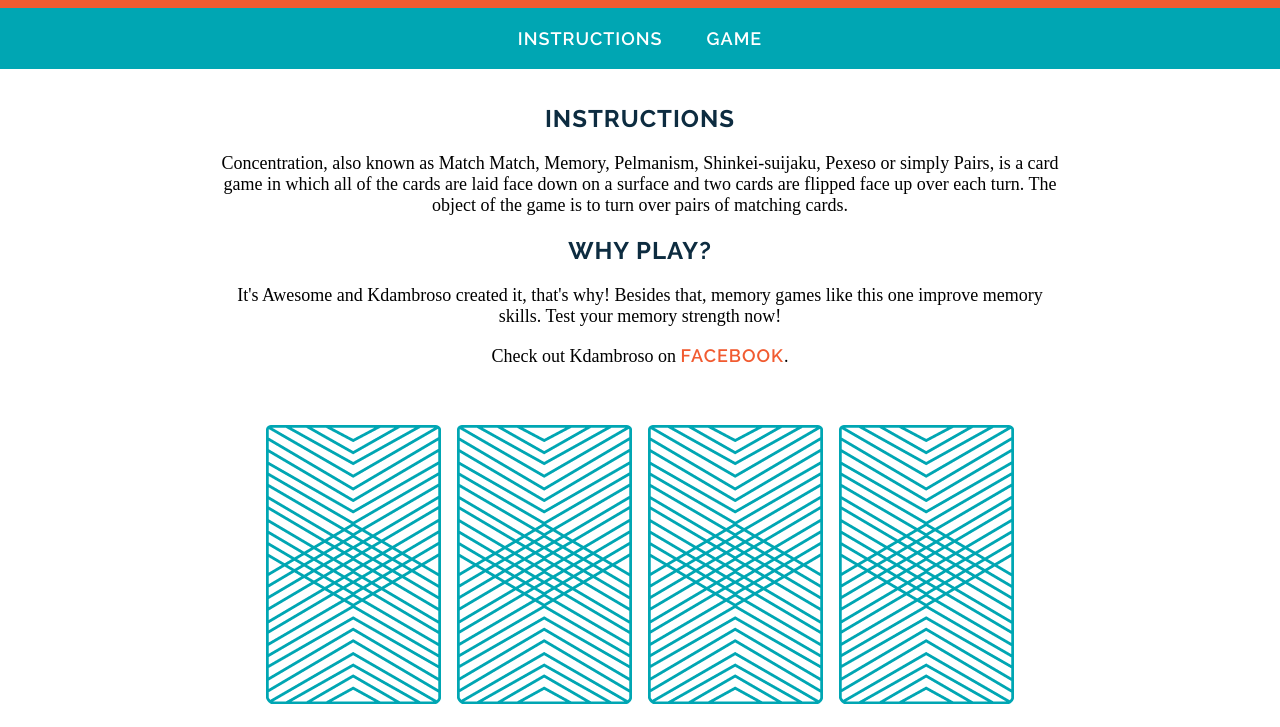
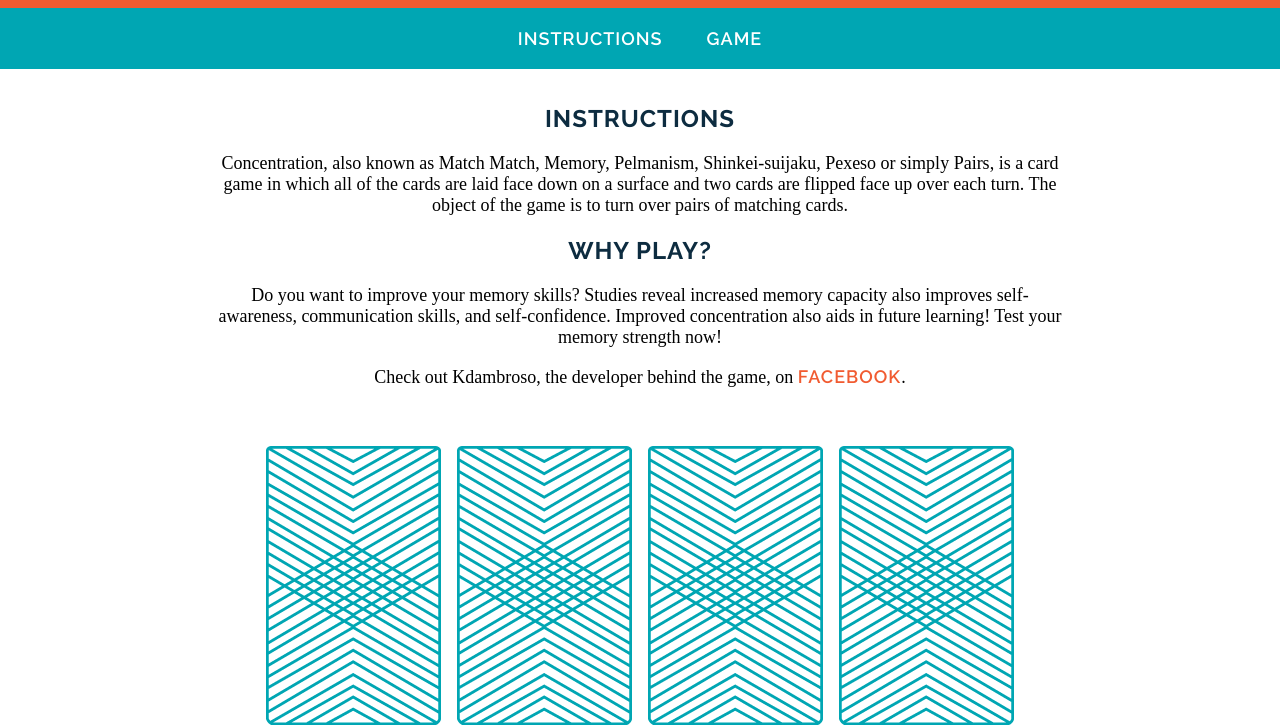
Before and after one commit to kdambroso/wdi-fundamentals-memorygame, a plain HTML site: page memory_game/index.html in a window 1280 px wide. Shown: the part 105-832 px from the top of the page. Drawn offline with Linux system fonts and the light colour scheme; a web font is replaced by a local one.

Commit message:
changed description

```diff
--- a/memory_game/index.html
+++ b/memory_game/index.html
@@ -17,8 +17,8 @@
 	<h2>Instructions</h2>
 		<p>Concentration, also known as Match Match, Memory, Pelmanism, Shinkei-suijaku, Pexeso or simply Pairs, is a card game in which all of the cards are laid face down on a surface and two cards are flipped face up over each turn. The object of the game is to turn over pairs of matching cards.</p>
 	<h2>Why Play?</h2>
-		<p>It's Awesome and Kdambroso created it, that's why! Besides that, memory games like this one improve memory skills. Test your memory strength now!</p>
-		<p>Check out Kdambroso on <a class="facebook" href="https://www.facebook.com/kellie.dambroso">Facebook</a>.</p>
+		<p>Do you want to improve your memory skills? Studies reveal increased memory capacity also improves self-awareness, communication skills, and self-confidence. Improved concentration also aids in future learning! Test your memory strength now!</p>
+		<p>Check out Kdambroso, the developer behind the game, on <a class="facebook" href="https://www.facebook.com/kellie.dambroso">Facebook</a>.</p>
 		<div id="game-board" class="board clearfix"></div>
 	</main>
 <footer class="clearfix">
```
